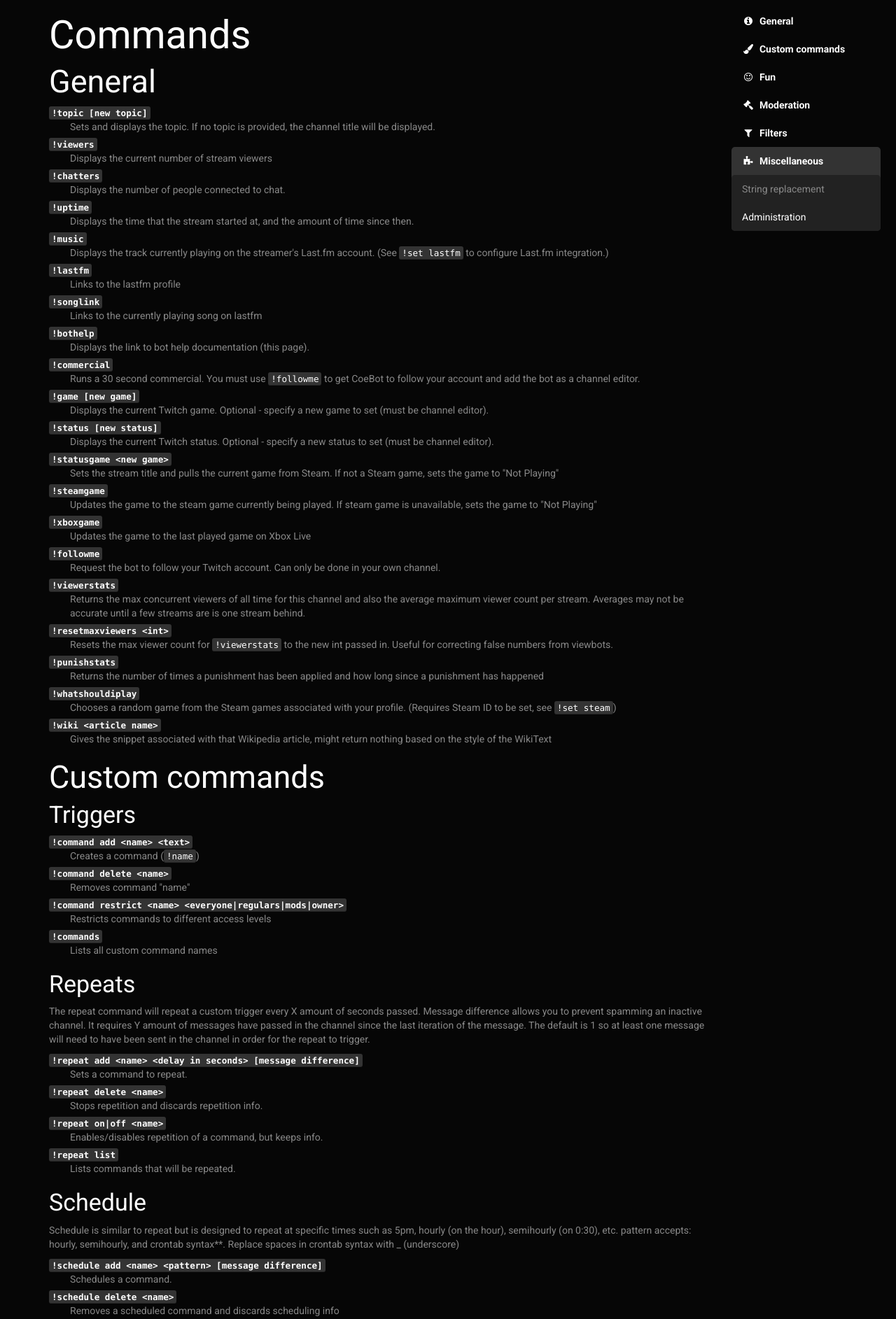
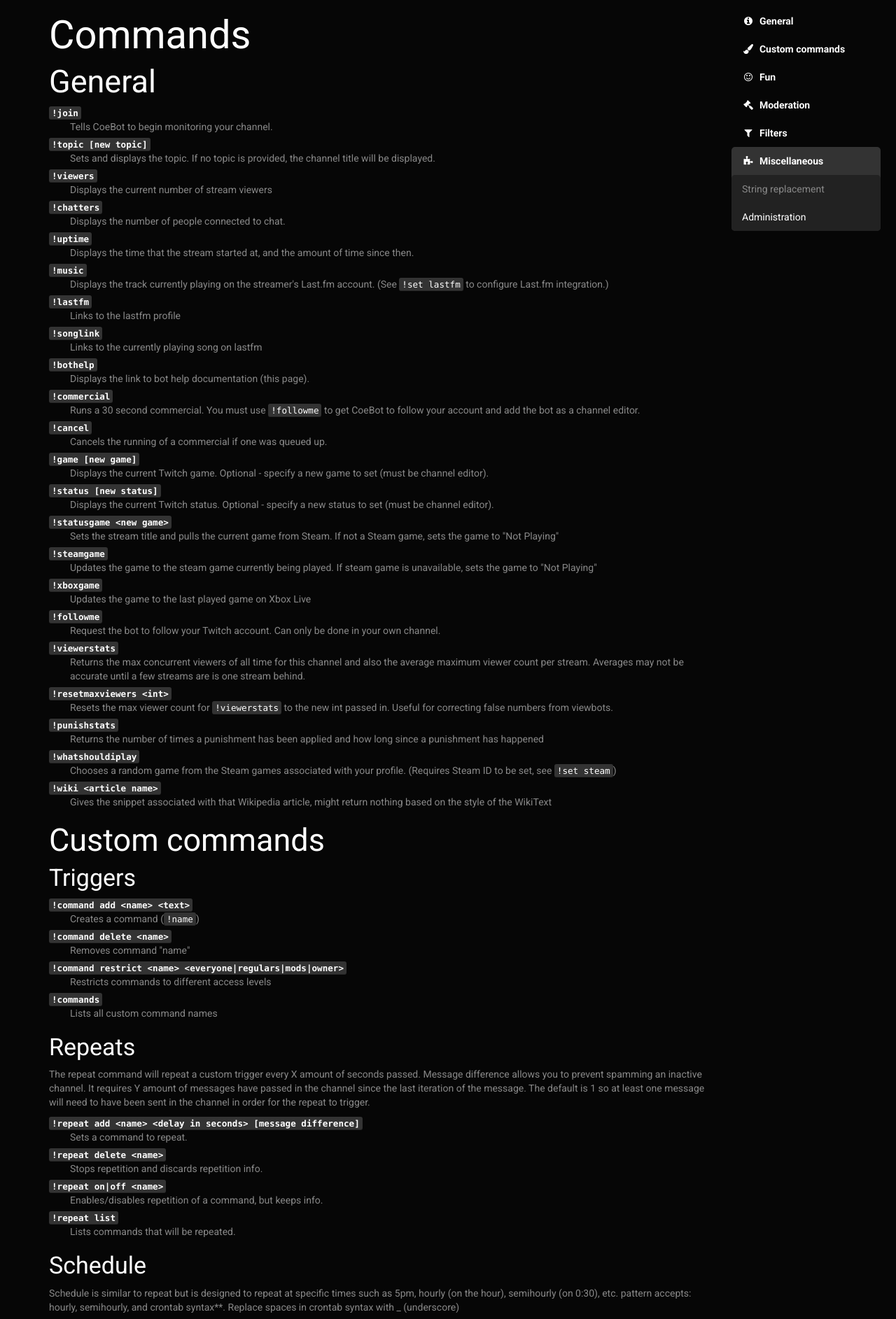
Before and after one commit to oxguy3/coebot-www, a PHP site: page /commands in a window 1280 px wide. Shown: the part 50-1935 px from the top of the page at 70% size. Run offline with PHP 8.4, Linux system fonts and the light colour scheme; a stand-in replaces the project's code that opens the database connection; some libraries are stand-ins or nearby versions.

Commit message:
documented some commands, failed to fix scrollspy

```diff
--- a/commands.php
+++ b/commands.php
@@ -40,6 +40,9 @@ printNav('commands');
       <h2 id="general" class="commands-nav-heading">General</h2>
 
       <dl>
+			  <dt><kbd class="command">join</kbd></dt>
+			  <dd>Tells CoeBot to begin monitoring your channel.</dd>
+
 			  <dt><kbd class="command">topic [new topic]</kbd></dt>
 			  <dd>Sets and displays the topic. If no topic is provided, the channel title will be displayed.</dd>
 
@@ -65,7 +68,10 @@ printNav('commands');
 			  <dd>Displays the link to bot help documentation (this page).</dd>
 
 			  <dt><kbd class="command">commercial</kbd></dt>
-			  <dd>Runs a 30 second commercial. You must use <kbd class="command">followme</kbd> to get <?php echo $SITE_TITLE; ?> to follow your account and add the bot as a channel editor. </dd>
+			  <dd>Runs a 30 second commercial. You must use <kbd class="command">followme</kbd> to get <?php echo $SITE_TITLE; ?> to follow your account and add the bot as a channel editor.</dd>
+
+			  <dt><kbd class="command">cancel</kbd></dt>
+			  <dd>Cancels the running of a commercial if one was queued up.</dd>
 
 			  <dt><kbd class="command">game [new game]</kbd></dt>
 			  <dd>Displays the current Twitch game. Optional - specify a new game to set (must be channel editor).</dd>
@@ -708,6 +714,9 @@ printNav('commands');
 
 		    <dt><kbd class="command">admin part &lt;#channelname&gt;</kbd></dt>
 		    <dd>Leaves channelname</dd>
+
+		    <dt><kbd class="command">admin &lt;#channelname&gt; &lt;command...&gt;</kbd></dt>
+		    <dd>Executes a command as though it were run on channelname. This can modify configuration of other channel, so use it with care.</dd>
 		  </dl>
 
 
@@ -715,7 +724,7 @@ printNav('commands');
 
 
     <div class="col-sm-3 col-lg-2">
-			<div class="nav-commands-scroll" data-spy="affix"><!--  data-offset-top="60" data-offset-bottom="200" -->
+			<div class="nav-commands-scroll" id="navCommandsScroll" data-spy="affix"><!--  data-offset-top="60" data-offset-bottom="200" -->
 				<ul class="nav nav-commands">
 				  <li class="active">
 				  	<a href="#general"><i class="fa fa-fw fa-info-circle"></i>&nbsp; General</a>
--- a/css/commands.css
+++ b/css/commands.css
@@ -1,3 +1,7 @@
+body {
+  position: relative;
+}
+
 .nav-commands-scroll {
 	margin-top: 10px;
 }
--- a/js/commands.js
+++ b/js/commands.js
@@ -3,6 +3,6 @@ $('body').scrollspy({ target: '.nav-commands-scroll' });
 
 // $('.nav-commands-scroll').scrollspy({ target: '.nav' });
 
-$('body').on('load', function() {
+$(document).ready(function() {
 	$('body').scrollspy('refresh');
 });
```
